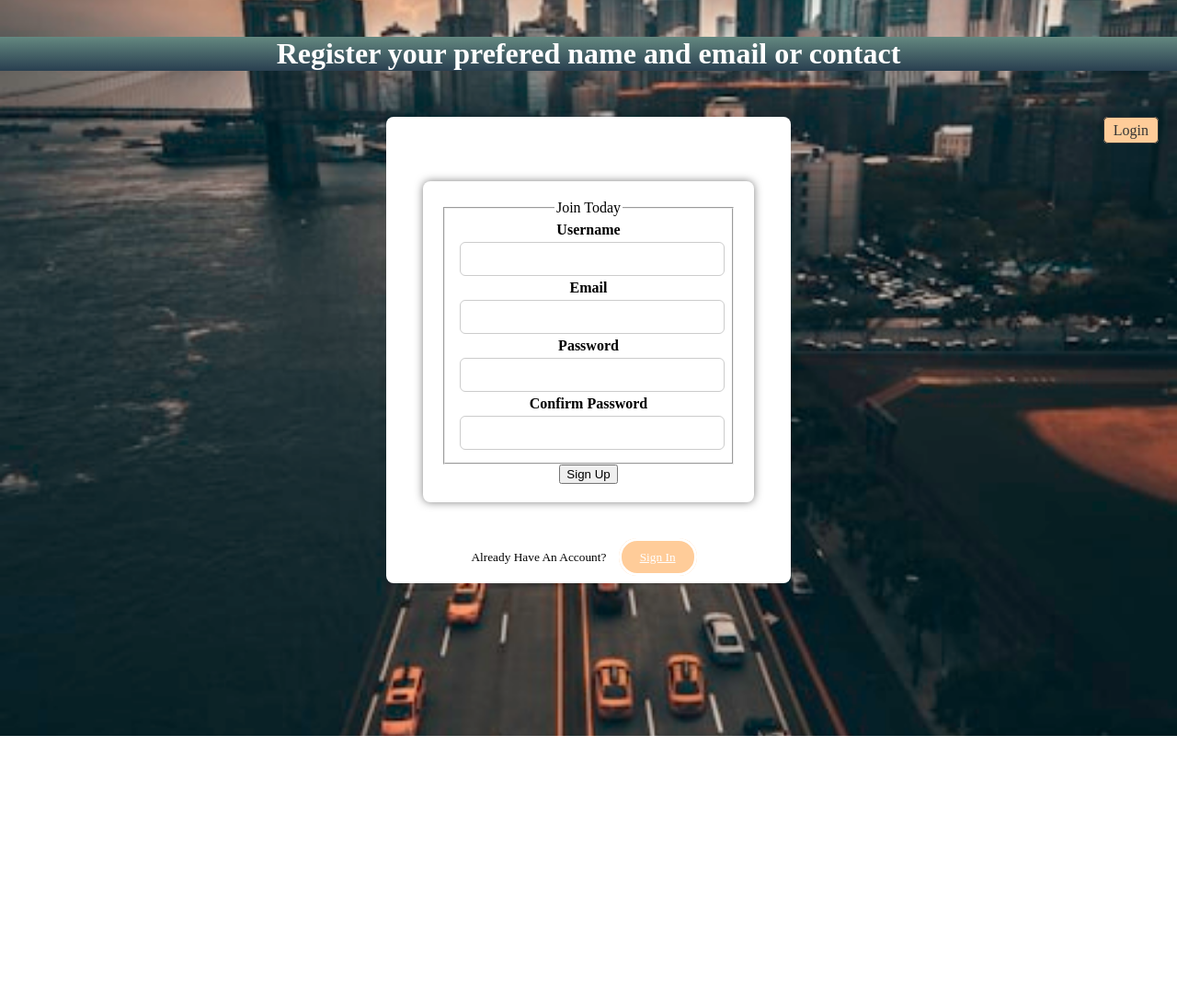
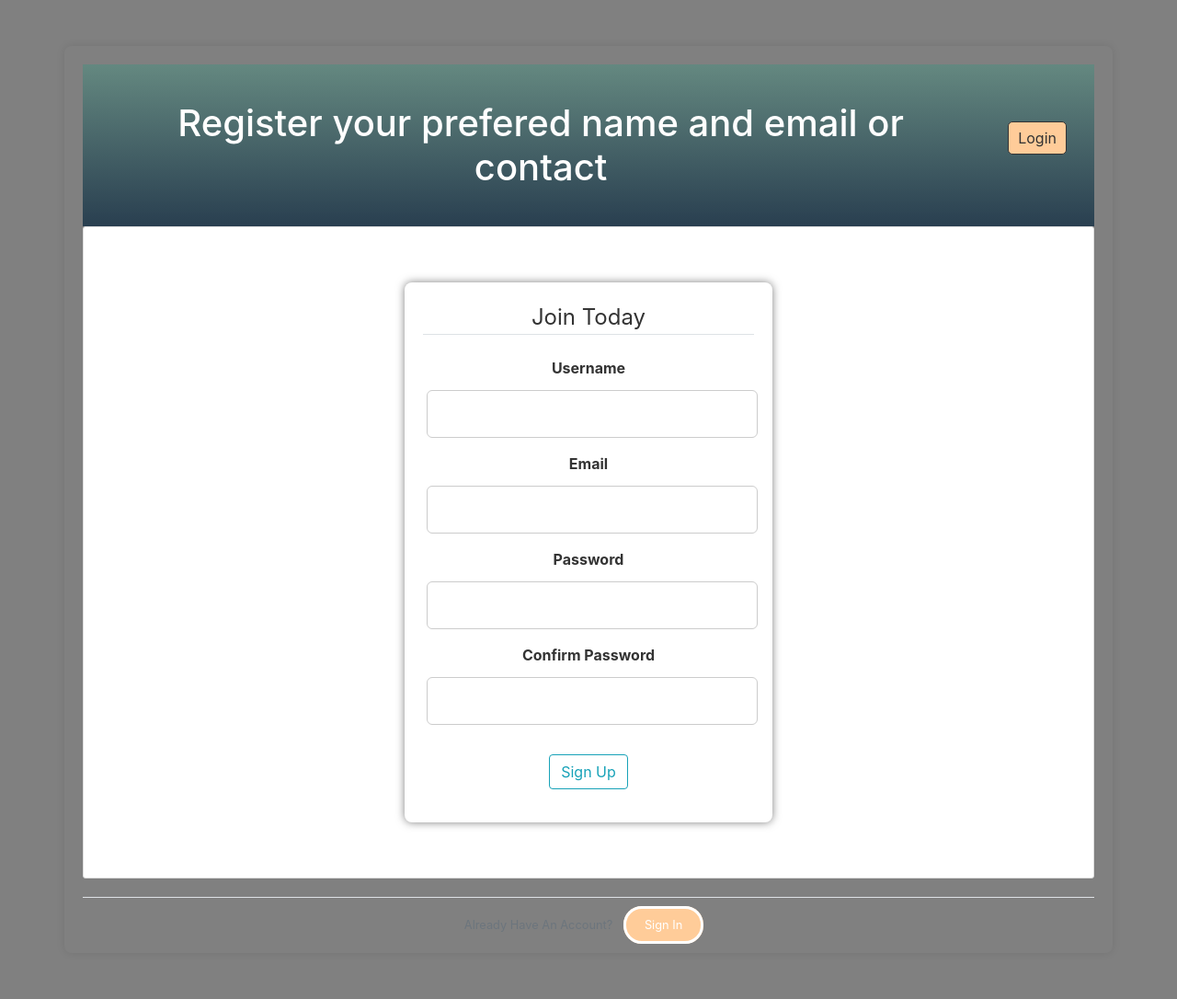
Before and after one commit to NjengaC/Jifunze-kazi_1, a Flask app: page /register in a window 1280 px wide. Shown: the whole page at 92% size. Before the commit the page ends 800 px from the top, so only its background shows below. Run offline with Flask 3, Linux system fonts and the light colour scheme; some libraries are stand-ins or nearby versions.

Commit message:
Complete Register and Login route for one user, added main.css for the two htmls

```diff
--- /dev/null
+++ b/portfolio/static/main.css
@@ -0,0 +1,80 @@
+body {
+  background: #fafafa;
+  color: #333333;
+  margin-top: 5rem;
+}
+
+h1, h2, h3, h4, h5, h6 {
+  color: #444444;
+}
+
+.bg-steel {
+  background-color: #5f788a;
+}
+
+.site-header .navbar-nav .nav-link {
+  color: #cbd5db;
+}
+
+.site-header .navbar-nav .nav-link:hover {
+  color: #ffffff;
+}
+
+.site-header .navbar-nav .nav-link.active {
+  font-weight: 500;
+}
+
+.content-section {
+  background: #ffffff;
+  padding: 10px 20px;
+  border: 1px solid #dddddd;
+  border-radius: 3px;
+  margin-bottom: 20px;
+}
+
+.article-title {
+  color: #444444;
+}
+
+a.article-title:hover {
+  color: #428bca;
+  text-decoration: none;
+}
+
+.article-content {
+  white-space: pre-line;
+}
+
+.article-img {
+  height: 65px;
+  width: 65px;
+  margin-right: 16px;
+}
+
+.article-metadata {
+  padding-bottom: 1px;
+  margin-bottom: 4px;
+  border-bottom: 1px solid #e3e3e3
+}
+
+.article-metadata a:hover {
+  color: #333;
+  text-decoration: none;
+}
+
+.article-svg {
+  width: 25px;
+  height: 25px;
+  vertical-align: middle;
+}
+
+.account-img {
+  height: 125px;
+  width: 125px;
+  margin-right: 20px;
+  margin-bottom: 16px;
+}
+
+.account-heading {
+  font-size: 2.5rem;
+}
--- a/portfolio/static/profiles.css
+++ b/portfolio/static/profiles.css
@@ -1,12 +1,3 @@
-.container {
-    background-color: #fff;
-    max-width: 400px;
-    margin: 50px auto;
-    padding: 20px;
-    border-radius: 8px;
-    box-shadow: 0 0 10px rgba(0, 0, 0, 0.1);
-}
-
 label {
     font-weight: bold;
 }
@@ -40,3 +31,13 @@ button[type="submit"]:hover {
 .error-message {
     color: red;
 }
+#reg ul {
+  display: flex;
+  align-items: center;
+  list-style-type: none;
+  padding: 0;
+}
+
+#reg ul li {
+  margin-right: 20px;
+}
--- a/portfolio/static/styles.css
+++ b/portfolio/static/styles.css
@@ -10,10 +10,20 @@ h1 {
 }
 
 .container {
+  width: 100%;
+  height: 100%;
   margin: auto;
   padding: 20px;
   border-radius: 8px;
   box-shadow: 0 0 10px rgba(0, 0, 0, 0.1);
+  background-color: grey;
+  margin: 50px auto;
+  padding: 20px;
+  border-radius: 8px;
+  box-shadow: 0 0 10px rgba(0, 0, 0, 0.1);
+  align-items: center;
+  text-align: center;
+  align: center;
 }
 header {
   justify-content: space-between;
@@ -25,8 +35,9 @@ nav ul {
 }
 
 nav ul li {
-	display: inline-block;
+  display: flex;
   margin-right: 10px;
+  float: right;
 }
 
 nav ul li a {
@@ -35,6 +46,7 @@ nav ul li a {
   padding: 5px 10px;
   border: 1px solid #333;
   border-radius: 5px;
+  float: right;
 }
 
 nav ul li a:hover {
@@ -42,7 +54,7 @@ nav ul li a:hover {
   color: #fff;
 }
 main {
-	display: inline-block;
+  display:inline-block;
   justify-content: space-between;
   align-items: center;
   margin: auto;
@@ -90,23 +102,19 @@ a:hover {
   background-color: #333;
   color: #fff;
 }
-#reg {
-	margin-left: 10px;
-	float: right;
-}
-.contain {
-	background-image: url('../static/image1.jpg');
+
+container {
+  background-image: url('../static/images/background.jpg');
   background-size: cover;
   background-repeat: no-repeat;
   background-position: center;
-	height: 100%;
-	width: auto;
-	text-align: center;
 }
 .kichwa {
   margin: 0;
-	width 900px;
-	display: block;
+  width 100%;
+  display: flex;
+  align-items: center;
+  justify-content: space-between;
   background: #466368;
   background: -webkit-linear-gradient(#648880, #293f50);
   background:    -moz-linear-gradient(#648880, #293f50);
@@ -117,7 +125,6 @@ a:hover {
   padding: 0;
 }
 
-/* Style for each company item */
 #company-list li {
   padding: 10px;
   border-bottom: 1px solid #ccc;
@@ -145,7 +152,7 @@ a:hover {
 form {
   background-color: #fff;
   margin: 50px auto;
-	width: 80%;
+  width: 400px;
   padding: 20px;
   height: auto;
   border-radius: 8px;
--- a/portfolio/templates/layout.html
+++ b/portfolio/templates/layout.html
@@ -3,15 +3,22 @@
 <head>
     <meta charset="UTF-8">
     <meta name="viewport" content="width=device-width, initial-scale=1.0">
+    <meta charset="utf-8">
+    <meta name="viewport" content="width=device-width, initial-scale=1, shrink-to-fit=no">
+
+    <!-- Bootstrap CSS -->
+    <link rel="stylesheet" href="https://maxcdn.bootstrapcdn.com/bootstrap/4.0.0/css/bootstrap.min.css" integrity="sha384-Gn5384xqQ1aoWXA+058RXPxPg6fy4IWvTNh0E263XmFcJlSAwiGgFAW/dAiS6JXm" crossorigin="anonymous">
+
+    <link rel="stylesheet" type="text/css" href="{{ url_for('static', filename='main.css') }}">
     {% if title %}
-        <title>ParcelsKe - {{ title }}</title>
+        <title>Vue - {{ title }}</title>
     {% else %}
-        <title>ParcelKe</title>
+        <title>Vue</title>
     {% endif %}
     <link rel="stylesheet" href="{{ url_for('static', filename='styles.css') }}">
     <link rel="stylesheet" href="{{ url_for('static', filename='profiles.css') }}">
 </head>
-<body class="contain">
+<body class="container">
    {% block content %}{% endblock %}
 </body>
 </html>
--- a/portfolio/templates/register1.html
+++ b/portfolio/templates/register1.html
@@ -3,43 +3,79 @@
 <header>
         <div class="kichwa">
                 <h1> Register your prefered name and email or contact</h1>
+                <nav id="reg">
+                        <ul>
+                                <li><a href="{{ url_for('login') }}">Login</a></li>                        </ul>
+                </nav>
         </div>
-	<nav>
-		<ul id="reg">
-			<li><a href="{{ url_for('login') }}">Login</a></li>
-		</ul>
-	</nav>
 </header>
-<div class="container">
-	<form method="post">
+    <div class="content-section">
+        <form method="POST" action="">
             {{ form.hidden_tag() }}
-		<fieldset class = "form-group">
-			<legend class = "border-bottom mb-4">Join Today</legend>
+            <fieldset class="form-group">
+                <legend class="border-bottom mb-4">Join Today</legend>
                 <div class="form-group">
                     {{ form.username.label(class="form-control-label") }}
+
+                    {% if form.username.errors %}
+                        {{ form.username(class="form-control form-control-lg is-invalid") }}
+                        <div class="invalid-feedback">
+                            {% for error in form.username.errors %}
+                                <span>{{ error }}</span>
+                            {% endfor %}
+                        </div>
+                    {% else %}
                         {{ form.username(class="form-control form-control-lg") }}
+                    {% endif %}
                 </div>
                 <div class="form-group">
                     {{ form.email.label(class="form-control-label") }}
+                    {% if form.email.errors %}
+                        {{ form.email(class="form-control form-control-lg is-invalid") }}
+                        <div class="invalid-feedback">
+                            {% for error in form.email.errors %}
+                                <span>{{ error }}</span>
+                            {% endfor %}
+                        </div>
+                    {% else %}
                         {{ form.email(class="form-control form-control-lg") }}
+                    {% endif %}
                 </div>
                 <div class="form-group">
                     {{ form.password.label(class="form-control-label") }}
+                    {% if form.password.errors %}
+                        {{ form.password(class="form-control form-control-lg is-invalid") }}
+                        <div class="invalid-feedback">
+                            {% for error in form.password.errors %}
+                                <span>{{ error }}</span>
+                            {% endfor %}
+                        </div>
+                    {% else %}
                         {{ form.password(class="form-control form-control-lg") }}
+                    {% endif %}
                 </div>
                 <div class="form-group">
                     {{ form.confirm_password.label(class="form-control-label") }}
+                    {% if form.confirm_password.errors %}
+                        {{ form.confirm_password(class="form-control form-control-lg is-invalid") }}
+                        <div class="invalid-feedback">
+                            {% for error in form.confirm_password.errors %}
+                                <span>{{ error }}</span>
+                            {% endfor %}
+                        </div>
+                    {% else %}
                         {{ form.confirm_password(class="form-control form-control-lg") }}
+                    {% endif %}
                 </div>
             </fieldset>
             <div class="form-group">
                 {{ form.submit(class="btn btn-outline-info") }}
             </div>
         </form>
-
+    </div>
     <div class="border-top pt-3">
         <small class="text-muted">
-			Already Have An Account? <a class ="ml-2" href="{{ url_for('login') }}">Sign In</a>
-	</div>
+            Already Have An Account? <a class="ml-2" href="{{ url_for('login') }}">Sign In</a>
+        </small>
     </div>
 {% endblock content %}
```
Also changed, not shown: portfolio/templates/home.html (+15 -11 lines), portfolio/templates/login.html (+34 -9 lines), instance/site.db, portfolio/static/images/back.jpg (added), portfolio/static/images/background.jpg (added), portfolio/static/images/download.jpg (added), portfolio/static/images/image1.jpg (added), portfolio/static/images/image2.jpg (added), portfolio/static/images/image3.png (added), portfolio/static/images/logo.png (added), 1 other file. Lines whose indentation alone changed are shown as unchanged.
